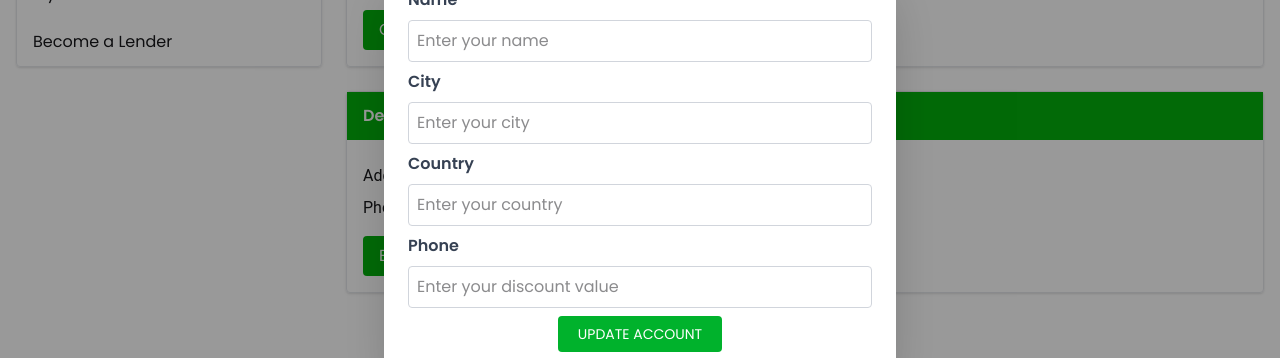
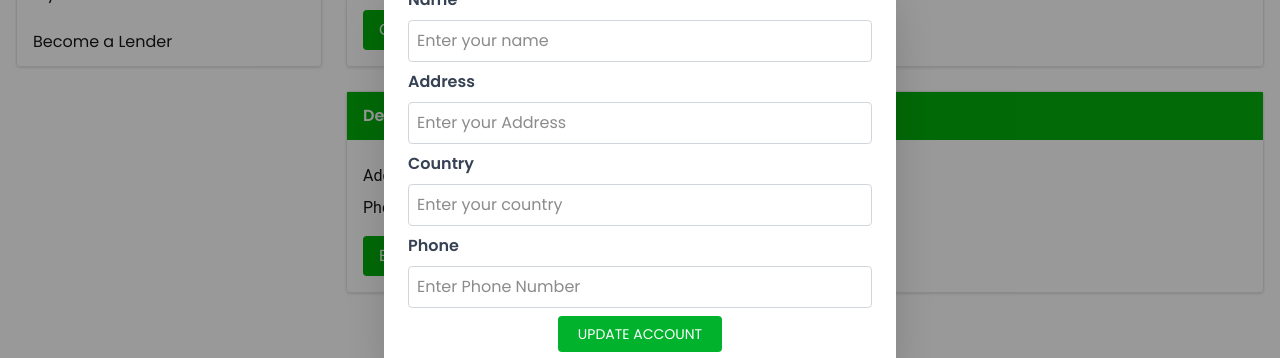
Before and after one commit to arafatrased/g-rentify, a Next.js app: page /my-account in a window 1280 px wide. Both pictures are taken after a click on the button "Edit Bill Address". Shown: the part 230-588 px from the top of the page. Built offline with nearby package versions, Linux system fonts and the light colour scheme; no server answers.

Commit message:
made some form data update at my account

```diff
--- a/src/app/(home)/my-account/page.js
+++ b/src/app/(home)/my-account/page.js
@@ -321,18 +321,18 @@ export default function MyAccount() {
               )}
             </div>
             <div className="flex flex-col">
-              <label className="mb-2 font-semibold text-gray-700">City</label>
+              <label className="mb-2 font-semibold text-gray-700">Address</label>
               <input
-                {...register("city", {
-                  required: "City is required",
+                {...register("address", {
+                  required: "Address is required",
                 })}
                 type="text"
-                placeholder="Enter your city"
+                placeholder="Enter your Address"
                 className="px-2 py-2 border border-gray-300 rounded focus:outline-none focus:ring-2 focus:ring-[#03b00b]"
               />
-              {errors.city && (
+              {errors.adress && (
                 <p className="text-sm text-red-500 mt-2">
-                  {errors.city.message}
+                  {errors.adress.message}
                 </p>
               )}
             </div>
@@ -343,10 +343,10 @@ export default function MyAccount() {
               <input
                 {...register("country", {
                   required: "Country is required",
-                  maxLength: {
-                    value: 2,
-                    message: "Maximum 99 allowed",
-                  },
+                  // maxLength: {
+                  //   value: 2,
+                  //   message: "Maximum 99 allowed",
+                  // },
                 })}
                 type="text"
                 placeholder="Enter your country"
@@ -365,7 +365,7 @@ export default function MyAccount() {
                   required: "Phone is required",
                 })}
                 type="text"
-                placeholder="Enter your discount value"
+                placeholder="Enter Phone Number"
                 className="px-2 py-2 border border-gray-300 rounded focus:outline-none focus:ring-2 focus:ring-[#03b00b]"
               />
               {errors.phone && (
```
